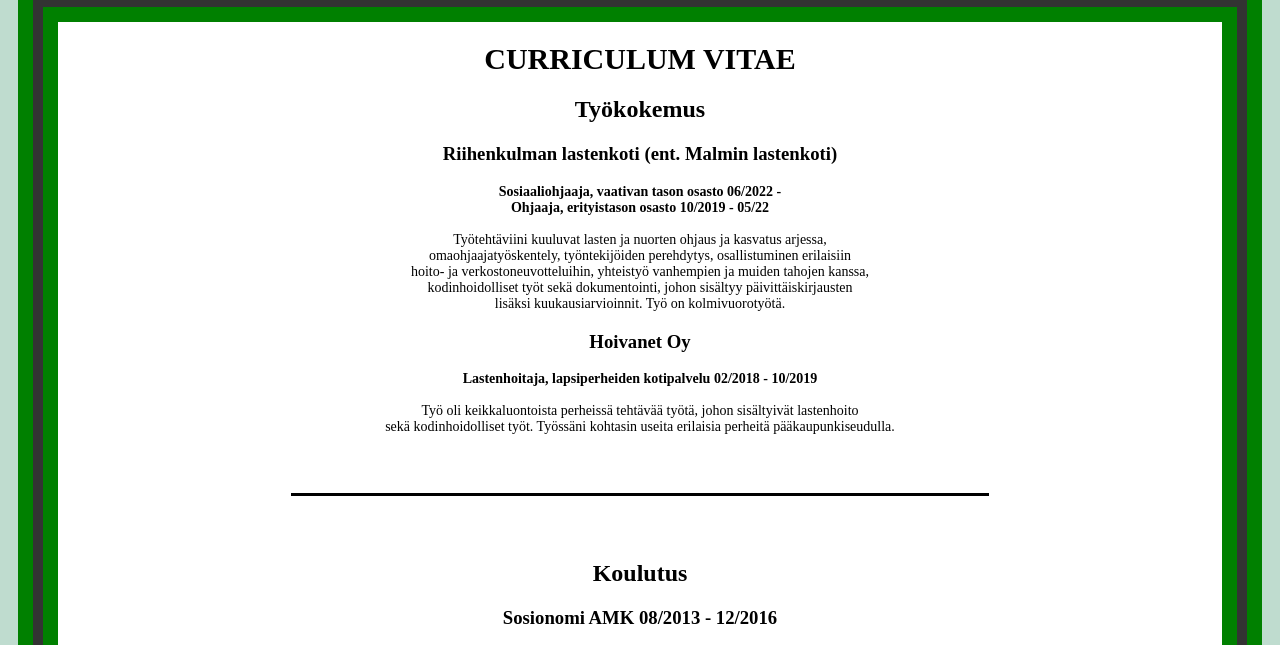
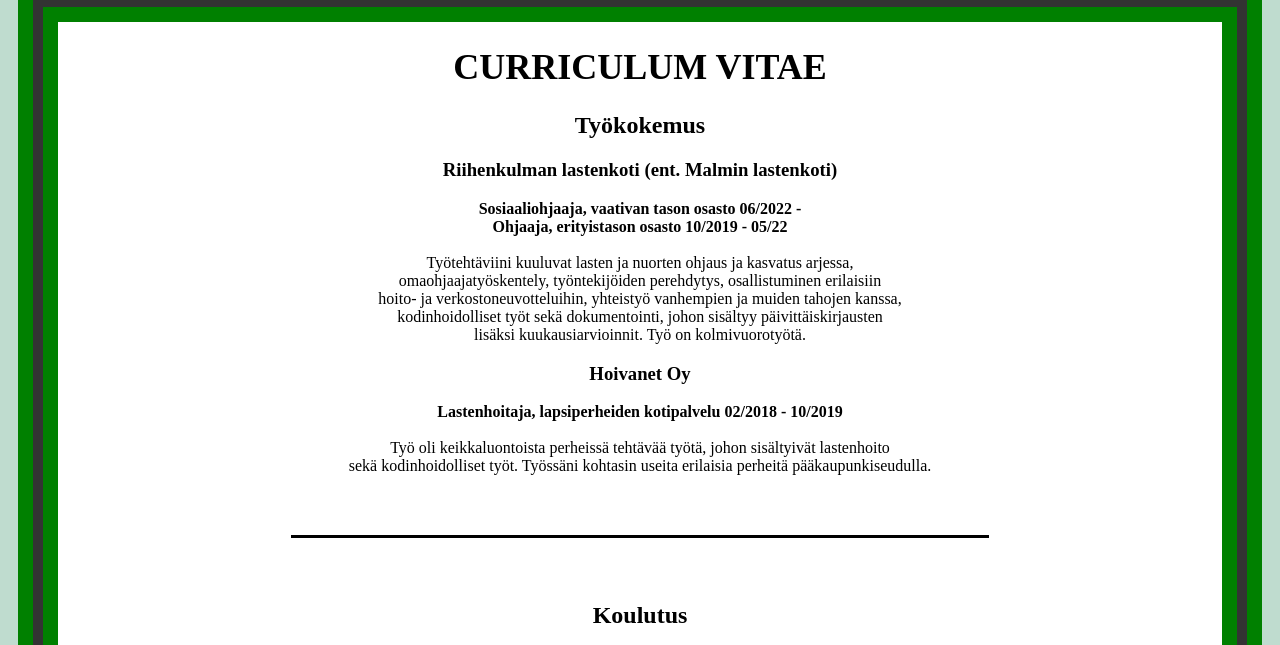
Before and after one commit to katjaveijalainen/katjaveijalainen.github.io, a plain HTML site: page cv.html in a window 1280 px wide. Shown: the part 76-721 px from the top of the page. Drawn offline with Linux system fonts and the light colour scheme.

Commit message:
Add files via upload

```diff
--- a/styles.css
+++ b/styles.css
@@ -53,7 +53,7 @@ body {
 h1 {
   color: black;
   font-family: Playfair Display;
-  font-size: 36px;
+
 
 }
 
@@ -61,7 +61,7 @@ h1 {
 p {
     color:black;
     font-family: Raleway;
-    font-size: 16px;
+
 
 }
 div {
@@ -121,4 +121,6 @@ footer {
   .col-10 {width: 83.33%;}
   .col-11 {width: 91.66%;}
   .col-12 {width: 100%;}
+  h1 {font-size: 36px; }
+  p {font-size: 16px; }
 }
```
